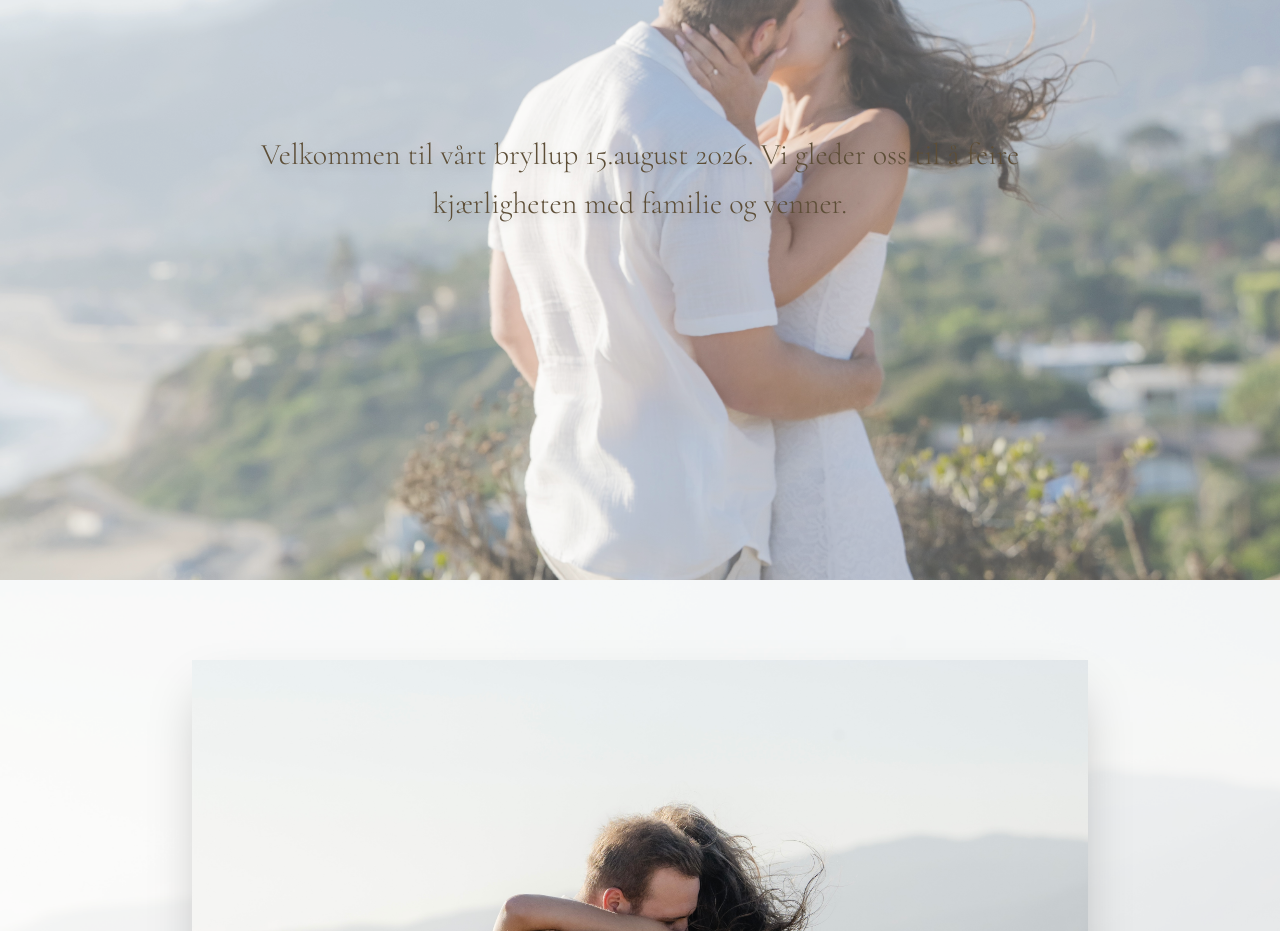
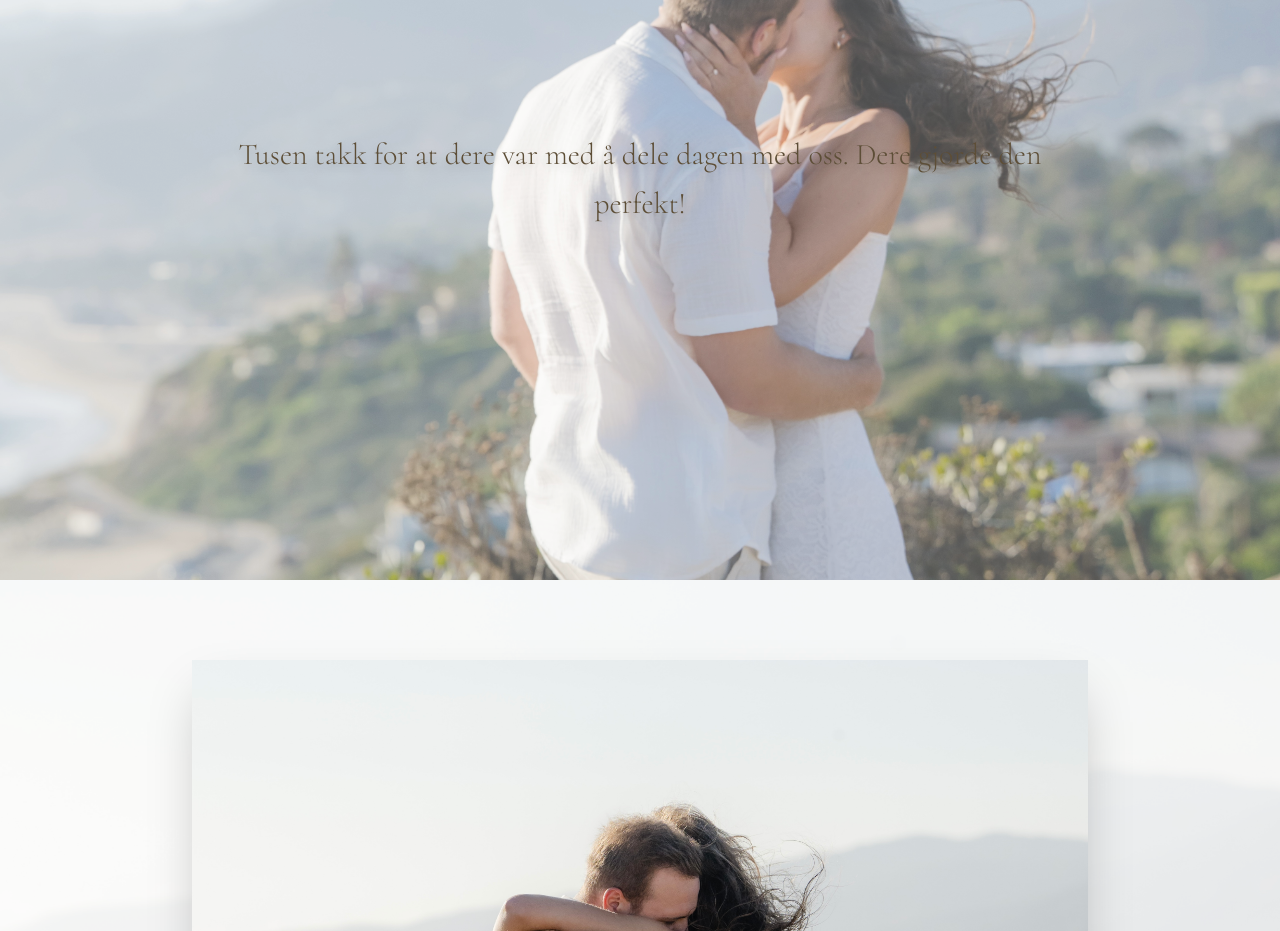
Before and after one commit to saynain/bryllup, a Next.js app: page / in a window 1280 px wide. Shown: the part 1020-1951 px from the top of the page. Built offline with nearby package versions, Linux system fonts and the light colour scheme; a web font is replaced by a local one.

Commit message:
Oppdater velkomsttekst etter bryllupet

```diff
--- a/components/legacy-home.tsx
+++ b/components/legacy-home.tsx
@@ -102,7 +102,7 @@ export default function LegacyHome() {
               transition={{ duration: 0.8, ease: "easeOut" }}
               className="text-2xl leading-relaxed font-light text-[#5D4E37] drop-shadow-lg md:text-3xl"
             >
-              Velkommen til vårt bryllup 15.august 2026. Vi gleder oss til å feire kjærligheten med familie og venner.
+              Tusen takk for at dere var med å dele dagen med oss. Dere gjorde den perfekt!
             </motion.p>
           </div>
         </div>
```
